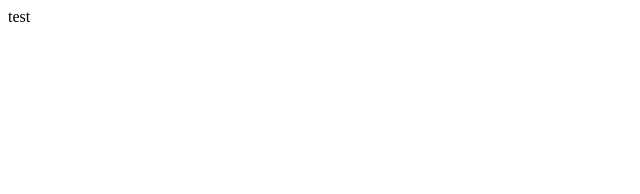
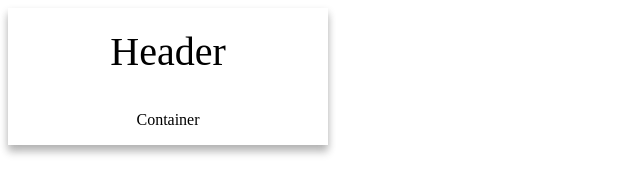
Before and after one commit to vtheno/vtheno.github.io, a plain HTML site: page index.html in a window 1280 px wide. Shown: the whole page, without its empty margins (0-640 px from the left). Drawn offline with Linux system fonts and the light colour scheme.

Commit message:
style test

```diff
--- /dev/null
+++ b/css/style.css
@@ -0,0 +1,8 @@
+/* widget */
+@import url("widgets/card.css");
+/* layout */
+@import url("layouts/flex.css");
+
+a {
+    text-decoration: none;
+}
--- /dev/null
+++ b/css/widgets/card.css
@@ -0,0 +1,13 @@
+.card {
+    width: 20em;
+    height: auto;
+    box-shadow: 0 4px 8px 0 rgba(0,0,0,0.2) ,0 8px 8px 0 rgba(0,0,0,0.15);
+    text-align: center;
+}
+.card .header {
+    padding: 0.5em;
+    font-size: 40px;
+}
+.card .container {
+    padding: 1em;
+}
--- a/index.html
+++ b/index.html
@@ -1,8 +1,16 @@
 <html>
   <head>
     <meta charset="utf-8">
+    <link rel="stylesheet" href="./css/style.css">
   </head>
   <body>
-    test
+    <div class="card">
+      <div class="header">
+	Header
+      </div>
+      <div class="container">
+	Container
+      </div>
+    </div>
   </body>
 </html>
```
Also changed, not shown: css/layouts/flex.css (added).
